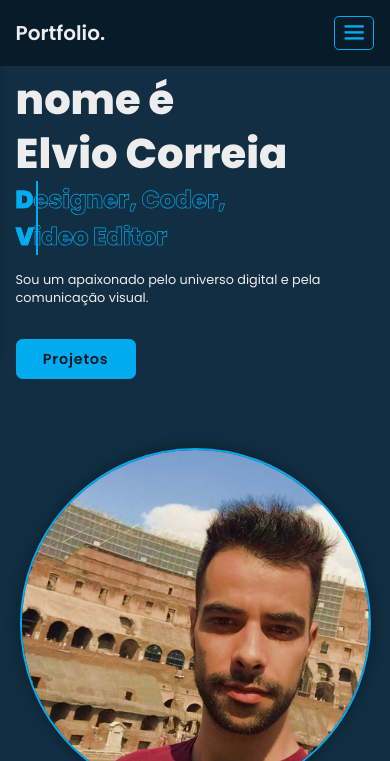
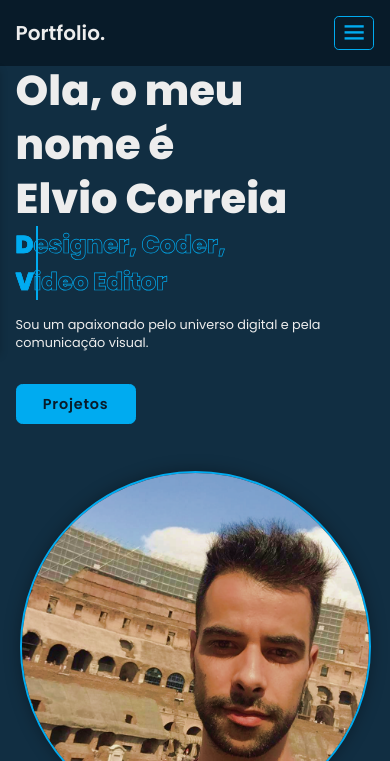
Before and after one commit to JoseCorreia96pt/JoseCorreia96pt, a plain HTML site: page index.html in a window 390 px wide. Shown: the top 761 px of the page. Drawn offline with nearby package versions, Linux system fonts and the light colour scheme.

Commit message:
Update style.css

```diff
--- a/style.css
+++ b/style.css
@@ -876,10 +876,12 @@ section:nth-child(odd) .animate.scroll,
     .header {
         background: var(--bg-color);
     }
-
+        .home {
+        padding: 8rem 4% 0; /* Espaço superior extra para evitar ficar escondido sob o header fixo */
+    }
     /* Ajuste de espaçamento no herói para mobile */
     .home-content {
-        margin-top: 2.4rem; /* Empurra o título "Elvio Correia" e restantes elementos um pouco para baixo */
+        margin-top: 0; /* Evita margem extra, o espaçamento é feito pelo padding do .home */
     }
 
     #menu-icon {
```
